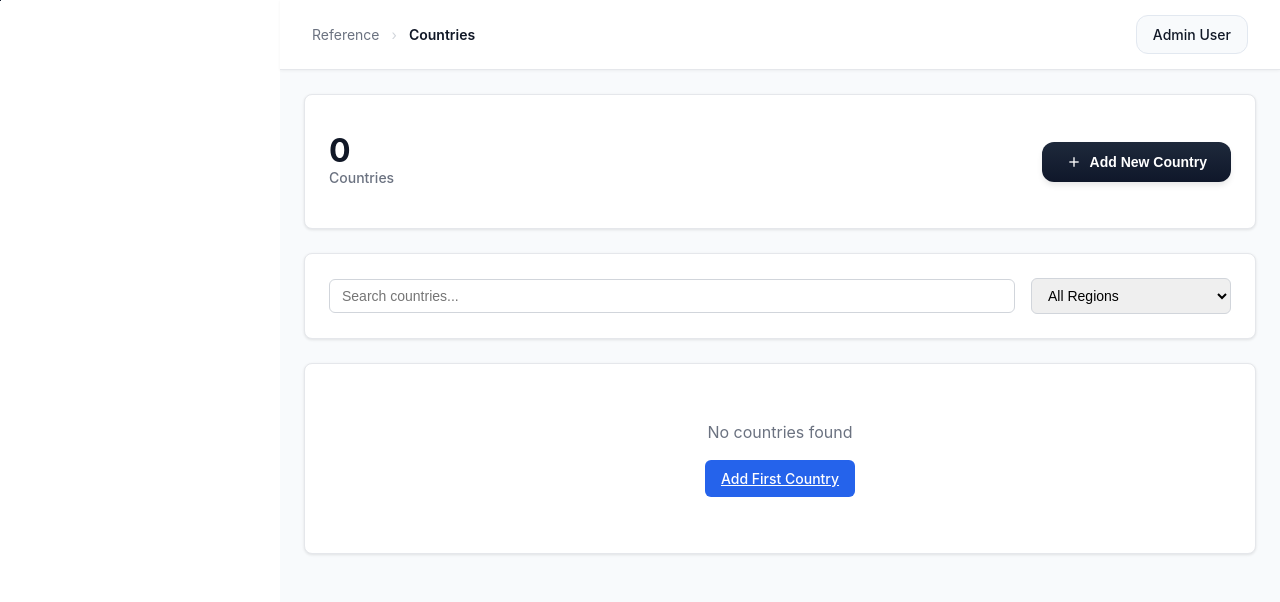
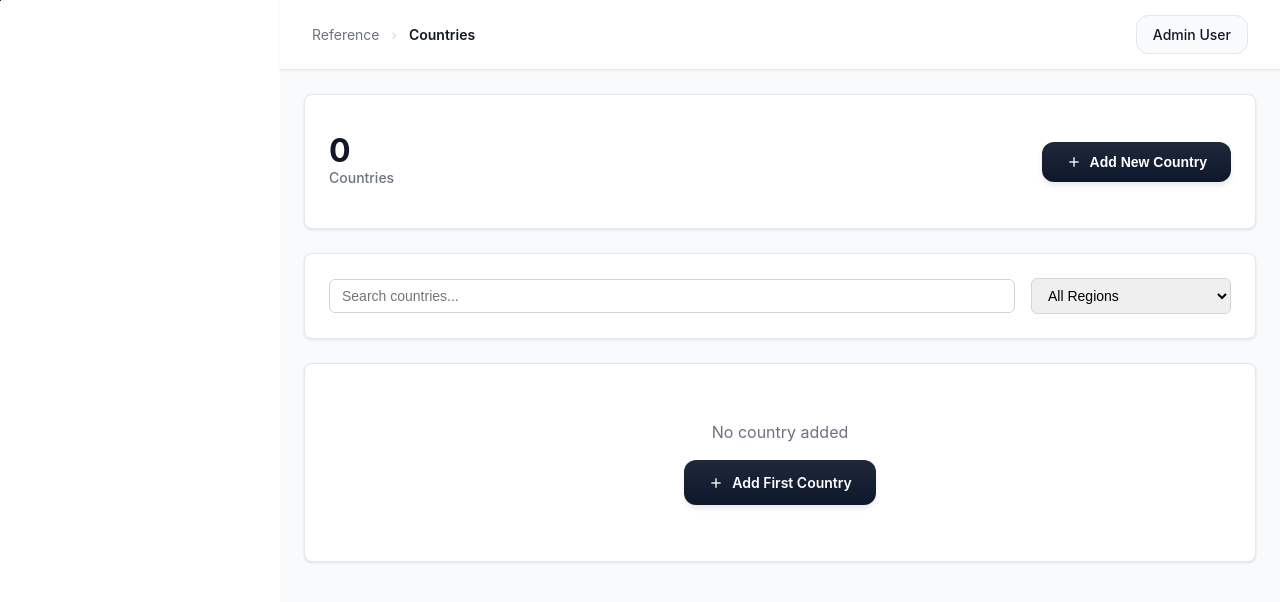
Before and after one commit to MuthoniGathiithi/admin-portal, a Next.js app: page /reference/countries in a window 1280 px wide. Shown: the top 602 px of the page. Built offline with nearby package versions, Linux system fonts and the light colour scheme.

Commit message:
update add first country button

```diff
--- a/src/app/reference/countries/page.js
+++ b/src/app/reference/countries/page.js
@@ -195,9 +195,41 @@ export default function CountriesPage() {
           ) : filteredCountries.length === 0 ? (
             <div style={{ textAlign: 'center', padding: 'var(--space-8)' }}>
               <p style={{ color: 'var(--gray-500)', marginBottom: 'var(--space-4)' }}>
-                {searchTerm || filterRegion ? 'No countries match your filters' : 'No countries found'}
+                {searchTerm || filterRegion ? 'No countries match your filters' : 'No country added'}
               </p>
-              <Link href="/reference/countries/create" className="btn btn-primary">
+              <Link
+                href="/reference/countries/create"
+                style={{
+                  background: 'linear-gradient(180deg, #1e293b 0%, #0f172a 100%)',
+                  color: 'white',
+                  textDecoration: 'none',
+                  border: 'none',
+                  borderRadius: '12px',
+                  padding: '0.75rem 1.5rem',
+                  fontSize: '0.875rem',
+                  fontWeight: '600',
+                  cursor: 'pointer',
+                  transition: 'all 0.2s ease',
+                  boxShadow: '0 4px 6px -1px rgba(0, 0, 0, 0.1)',
+                  display: 'inline-flex',
+                  alignItems: 'center',
+                  gap: '0.5rem'
+                }}
+                onMouseEnter={(e) => {
+                  e.target.style.background = 'linear-gradient(180deg, #0f172a 0%, #020617 100%)';
+                  e.target.style.transform = 'translateY(-1px)';
+                  e.target.style.boxShadow = '0 6px 8px -1px rgba(0, 0, 0, 0.15)';
+                }}
+                onMouseLeave={(e) => {
+                  e.target.style.background = 'linear-gradient(180deg, #1e293b 0%, #0f172a 100%)';
+                  e.target.style.transform = 'translateY(0)';
+                  e.target.style.boxShadow = '0 4px 6px -1px rgba(0, 0, 0, 0.1)';
+                }}
+              >
+                <svg width="16" height="16" viewBox="0 0 24 24" fill="none" stroke="currentColor" strokeWidth="2">
+                  <line x1="12" y1="5" x2="12" y2="19"/>
+                  <line x1="5" y1="12" x2="19" y2="12"/>
+                </svg>
                 Add First Country
               </Link>
             </div>
```
